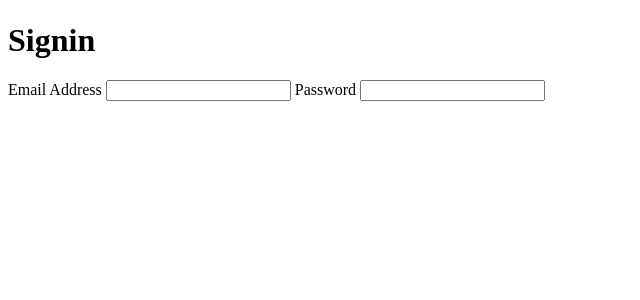
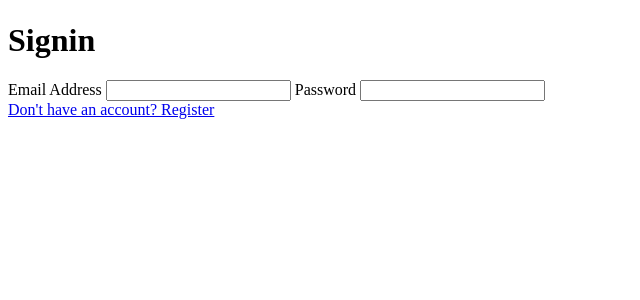
Before and after one commit to JennyWauer/user_dashboard, a Django app: template dashboard/templates/sign-in.html in a window 1280 px wide. Shown: the part 111-411 px from the top of the page, without its empty margins (0-640 px from the left). Run offline with Django 3.2, Linux system fonts and the light colour scheme; the template is opened without the code that fills it, so the values that code supplies are empty.

Commit message:
add registration link

```diff
--- a/dashboard/templates/sign-in.html
+++ b/dashboard/templates/sign-in.html
@@ -19,6 +19,7 @@
         <label for="password">Password</label>
         <input type="text" name="password">
         </form>
+        <a href="/register">Don't have an account? Register</a>
     </div>
 </body>
 </html>
```
